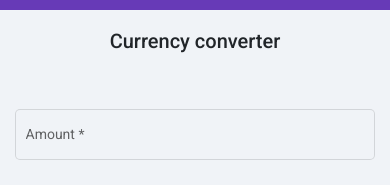
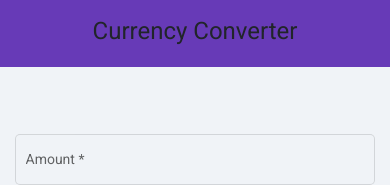
Before and after one commit to Hlakaza/convert-it, an Angular app: page / in a window 390 px wide. Shown: the top 185 px of the page. Built offline with nearby package versions, Linux system fonts and the light colour scheme; no server answers.

Commit message:
refactor(converter): added mobile styling

```diff
--- a/src/app/converter/converter.component.html
+++ b/src/app/converter/converter.component.html
@@ -1,3 +1,5 @@
+<h1 class="heading">Currency Converter</h1>
+
 <div class="content-box">
   <div class="row justify-content-center">
     <div class="col col-auto mt-5" *ngIf="loading">
@@ -9,7 +11,7 @@
       </mat-progress-spinner>
     </div>
     <div class="col-12" *ngIf="!loading">
-      <h2 class="mb-5 text-center">Currency converter</h2>
+      <h1 class="mb-5 text-center">{{ conversionResults?.result | currency: conversionResults?.query?.to:'symbol-narrow' }}</h1>
         <div class="row justify-content-center mb-3">
             <div class="col-12 mb-4">
                 <mat-form-field appearance="outline" class="w-100">
--- a/src/styles/base/_custom.scss
+++ b/src/styles/base/_custom.scss
@@ -7,6 +7,13 @@ body{
   align-items: center;
   width: 100vw;
   height: 100vh;
+}
+
+.heading {
+    position: absolute;
+    top: 15%;
+    left: 50%;
+    transform: translateX(-50%);
 }
 
 .content-box {
@@ -31,4 +38,15 @@ body{
   .content-box{
     padding: 15px;
   }
+  .heading {
+    position: relative;
+    top: auto;
+    left: auto;
+    transform: none;
+    text-align: center;
+    padding-top: 15px;
+    padding-bottom: 10px;
+    background-color: #673ab7;
+    margin-bottom: 0 !important;
 }
+}
```
